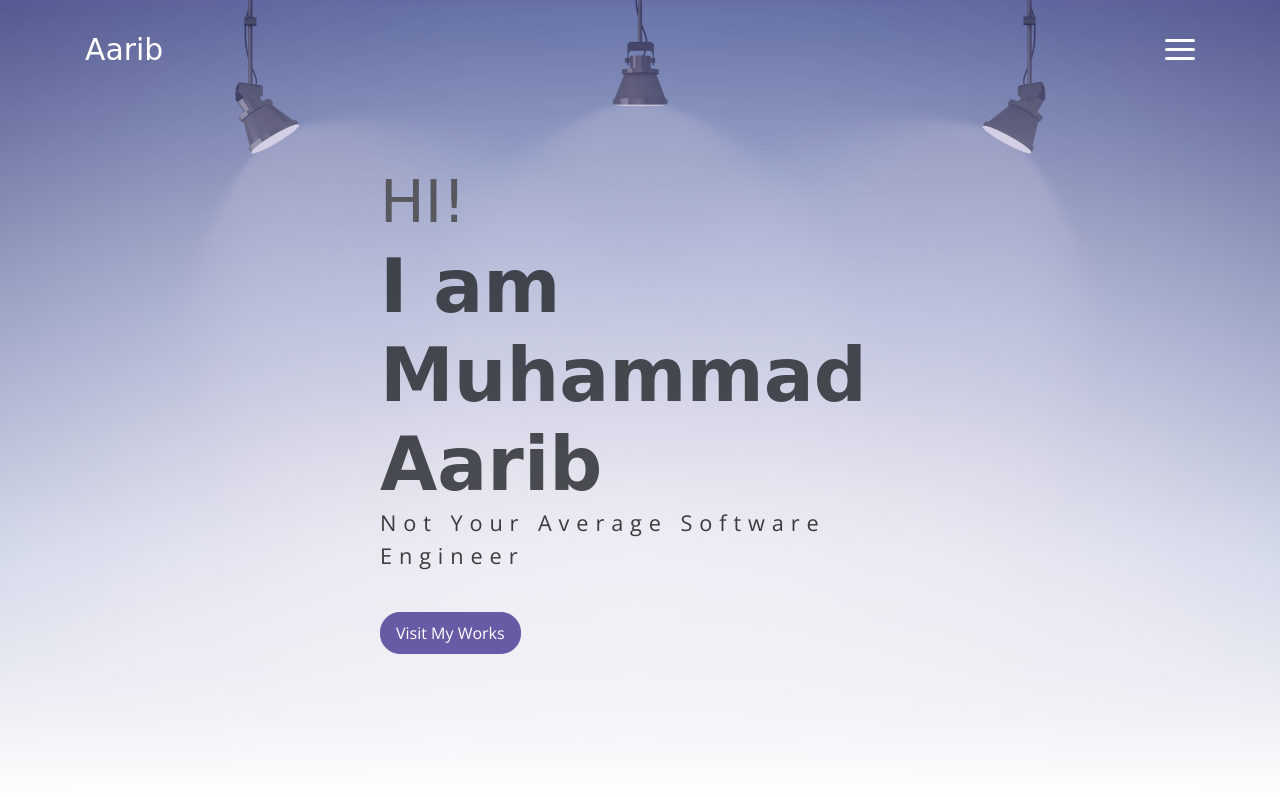
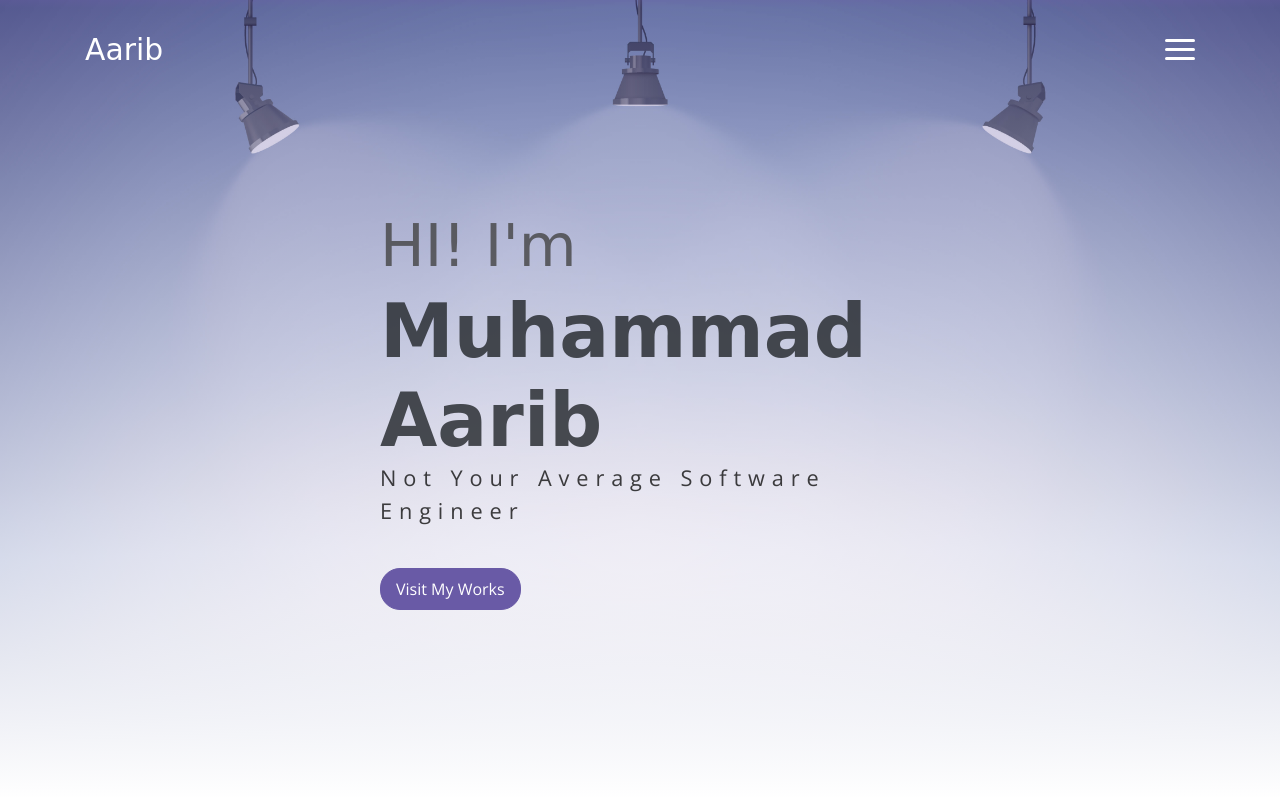
Before and after one commit to AribSheikh/Portfolio.github.io, a plain HTML site: page index.html in a window 1280 px wide. Shown: the top 797 px of the page. Drawn offline with nearby package versions, Linux system fonts and the light colour scheme; a web font is replaced by a local one.

Commit message:
Update index.html

```diff
--- a/index.html
+++ b/index.html
@@ -54,8 +54,8 @@
         <div class="overlay"></div>
         <div class="header-content container">
             <h1 class="header-title">
-                <span class="up">HI!</span>
-                <span class="down">I am Muhammad Aarib</span>
+                <span class="up">HI! I'm </span>
+                <span class="down">Muhammad Aarib</span>
             </h1>
             <p class="header-subtitle">Not Your Average Software Engineer</p>
 
```
